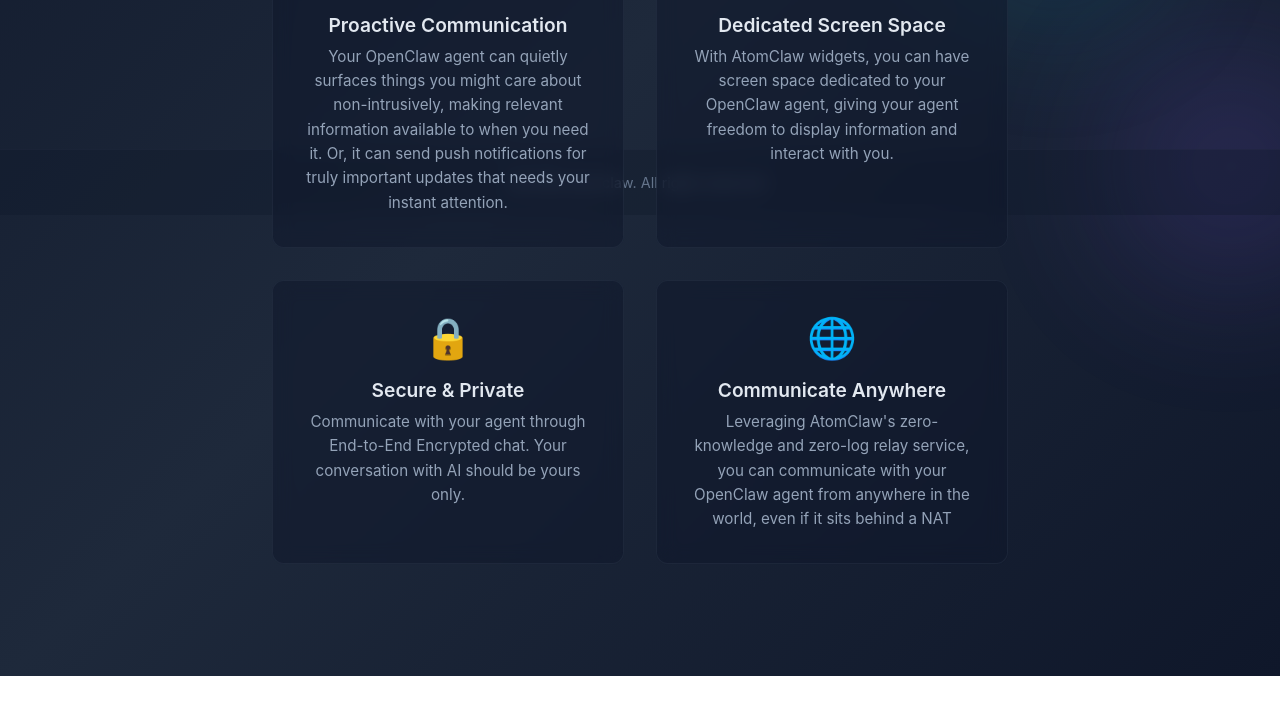
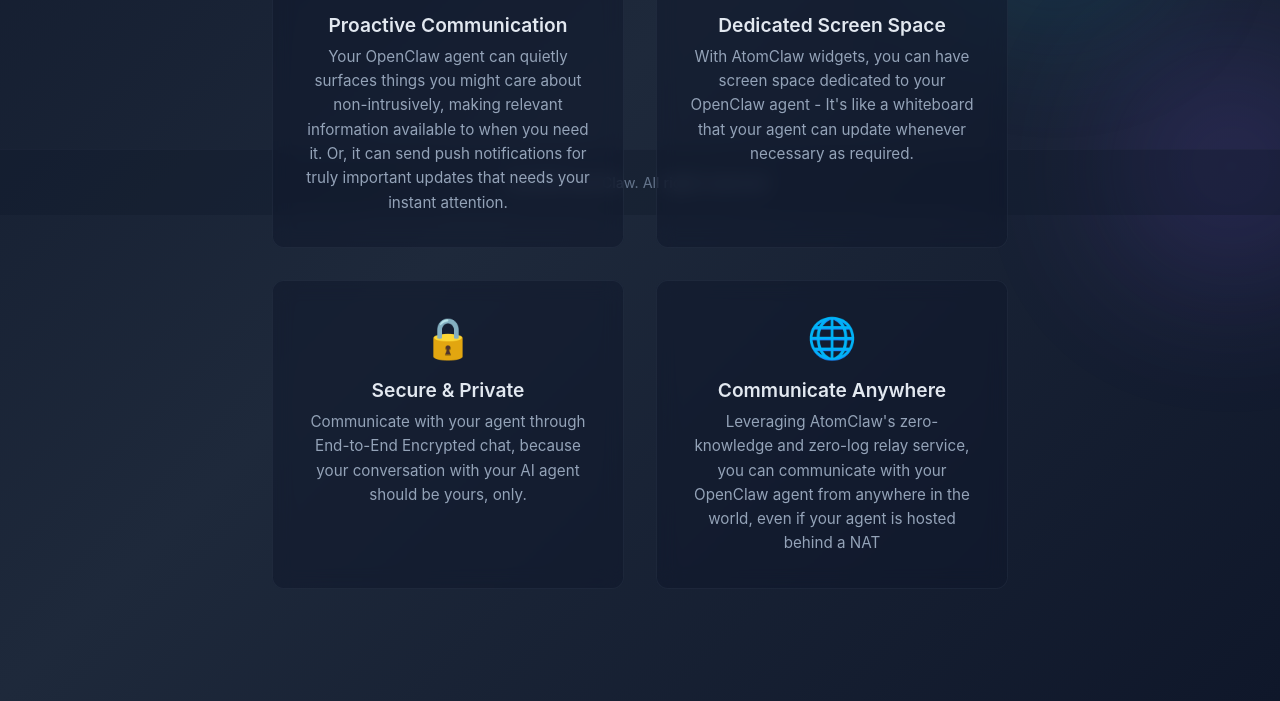
Before and after one commit to lfy05/sc, a plain HTML site: page index.html in a window 1280 px wide. Shown: the part 585-1286 px from the top of the page. Before the commit the page ends 1261 px from the top, so only its background shows below. Drawn offline with nearby package versions, Linux system fonts and the light colour scheme.

Commit message:
update wording

```diff
--- a/index.html
+++ b/index.html
@@ -345,23 +345,23 @@
             <div class="feature">
                 <div class="feature-icon">📱</div>
                 <div class="feature-title">Dedicated Screen Space</div>
-                <div class="feature-text">With AtomClaw widgets, you can have screen space dedicated to your OpenClaw agent, giving your agent freedom to display information and interact with you.</div>
+                <div class="feature-text">With AtomClaw widgets, you can have screen space dedicated to your OpenClaw agent - It's like a whiteboard that your agent can update whenever necessary as required.</div>
             </div>
             <div class="feature">
                 <div class="feature-icon">🔒</div>
                 <div class="feature-title">Secure & Private</div>
-                <div class="feature-text">Communicate with your agent through End-to-End Encrypted chat. Your conversation with AI should be yours only.</div>
+                <div class="feature-text">Communicate with your agent through End-to-End Encrypted chat, because your conversation with your AI agent should be yours, only.</div>
             </div>
             <div class="feature">
                 <div class="feature-icon">🌐</div>
                 <div class="feature-title">Communicate Anywhere</div>
-                <div class="feature-text">Leveraging AtomClaw's zero-knowledge and zero-log relay service, you can communicate with your OpenClaw agent from anywhere in the world, even if it sits behind a NAT</div>
+                <div class="feature-text">Leveraging AtomClaw's zero-knowledge and zero-log relay service, you can communicate with your OpenClaw agent from anywhere in the world, even if your agent is hosted behind a NAT</div>
             </div>
         </div>
     </div>
 
     <footer>
-        © 2026 atomclaw. All rights reserved.
+        © 2026 AtomClaw. All rights reserved.
     </footer>
 </body>
 </html>
```
